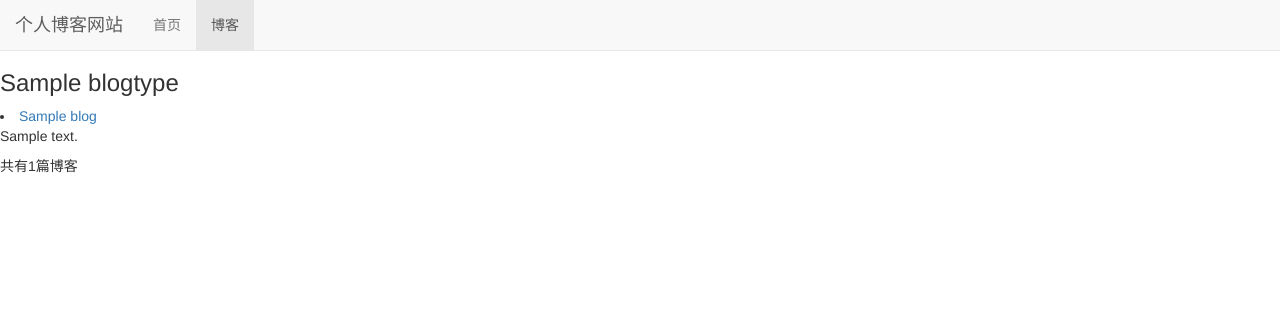
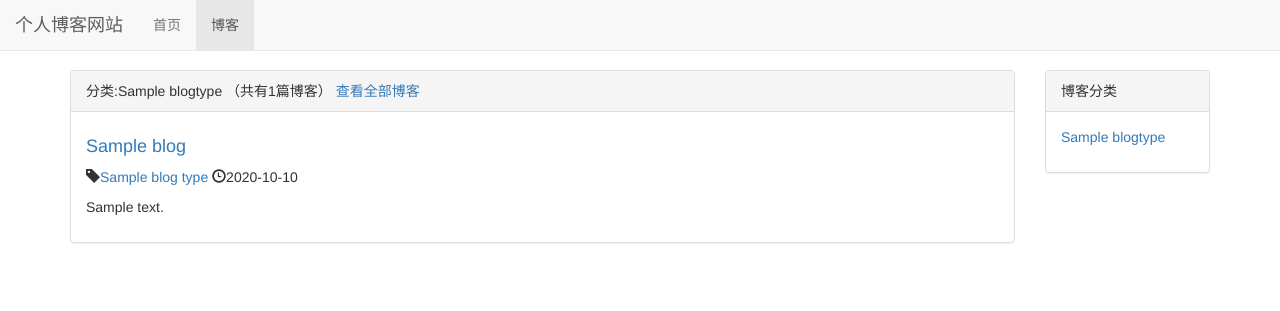
Before and after one commit to laughterGod/MyblogSystem, a Django app: template Myblog/templates/Myblog/blog_with_type.html in a window 1280 px wide. Shown: the top 311 px of the page. Run offline with Django 3.2, Linux system fonts and the light colour scheme; tables that the repository leaves empty hold one stand-in row (values such as "Sample post"); the template is opened without the code that fills it: values that come from a table or form of the project are taken from there, most other values are stand-ins (such as "Sample title", 1, 10 or a date in 2020); data that the repository does not hold is empty; some libraries are stand-ins or nearby versions.

Commit message:
'bootstrap3'

```diff
--- a/Myblog/static/Myblog/blog.css
+++ b/Myblog/static/Myblog/blog.css
@@ -11,3 +11,21 @@ div.blog:not(:last-child){
 div.blog.h4{
     margin-top: 0.5em;
 }
+
+div.blog.p.blog-info {
+    margin-bottom: 0;
+}
+
+ul.blog-info-description{
+    list-style-type: none;
+    margin-bottom: 1em;
+}
+
+ul.blog-info-description li{
+    display: inline-block;
+    margin-right: 2em;
+}
+
+div.blog-content{
+    text-indent: 2em;
+}
--- a/Myblog/templates/Myblog/blog_list.html
+++ b/Myblog/templates/Myblog/blog_list.html
@@ -17,15 +17,17 @@
         <div class="row">
             <div class="col-xs-12 col-sm-8 col-md-9 col-lg-10">
                 <div class="panel panel-default">
-                    <div class="panel-heading">
-                        <h3 class="panel-title">博客列表（共有{{ blogs|length }}篇博客）</h3>
-                    </div>
+                    <div class="panel-heading">{% block blog_list_title %}博客列表（共有{{ blogs|length }}篇博客）{% endblock %}</div>
                     <div class="panel-body">
                         {% for blog in blogs %}
                             <div class="blog">
                                 <a href="{% url 'Myblog:blog_detail' blog.id %}">
                                     <h4>{{ blog.title }}</h4>
                                 </a>
+                                <p class="blog-info">
+                                    <span class="glyphicon glyphicon-tag"></span><a href="{% url 'Myblog:blogs_with_type' blog.blog_type.id %}">{{ blog.blog_type.type_name }}</a>
+                                    <span class="glyphicon glyphicon-time"></span>{{ blog.ctime|date:"Y-m-d" }}
+                                </p>
                                 <p>{{ blog.content|truncatechars:150 }}</p>
                             </div>
                         {% empty %}
@@ -38,9 +40,7 @@
             </div>
             <div class="hidden-xs col-sm-4 col-md-3 col-lg-2">
                 <div class="panel panel-default">
-                    <div class="panel-heading">
-                        <h3 class="panel-title">博客分类</h3>
-                    </div>
+                    <div class="panel-heading">博客分类</div>
                     <div class="panel-body">
                         <ul class="blog-types">
                             {% for blog_type in blog_types %}
--- a/Myblog/templates/Myblog/blog_with_type.html
+++ b/Myblog/templates/Myblog/blog_with_type.html
@@ -1,20 +1,12 @@
-{% extends 'base.html' %}
+{% extends 'Myblog/blog_list.html' %}
 
 {# 页面标题 #}
 {% block title %}
     {{ blog_type.type_name }}
 {% endblock %}
 
-{% block nav_blog_active %}active{% endblock %}
-
-{# 页面内容 #}
-{% block content %}
-    <h3>{{ blog_type.type_name }}</h3>
-    {% for blog in blogs %}
-        <li><a href="{% url 'Myblog:blog_detail' blog.id %}">{{ blog.title }}</a></li>
-        <p>{{ blog.content|truncatechars:30 }}</p>
-    {% empty %}
-        <p>- - 暂无博客，敬请期待 - -</p>
-    {% endfor %}
-    <p>共有{{ blogs|length }}篇博客</p>
+{% block blog_list_title %}
+    分类:{{ blog_type.type_name }}
+    （共有{{ blogs|length }}篇博客）
+    <a href="{% url 'Myblog:blog_list' %}">查看全部博客</a>
 {% endblock %}
--- a/Myblog/views/blogViews.py
+++ b/Myblog/views/blogViews.py
@@ -28,4 +28,5 @@ def blogs_with_type(request, blog_type_id):
     context = {}
     context['blogs'] = BlogModels.Blog.objects.filter(blog_type=blog_type)
     context['blog_type'] = blog_type
+    context['blog_types'] = BlogModels.BlogType.objects.all()
     return render_to_response('Myblog/blog_with_type.html', context)
```
Also changed, not shown: Myblog/templates/Myblog/blog_detail.html (+18 -9 lines).
